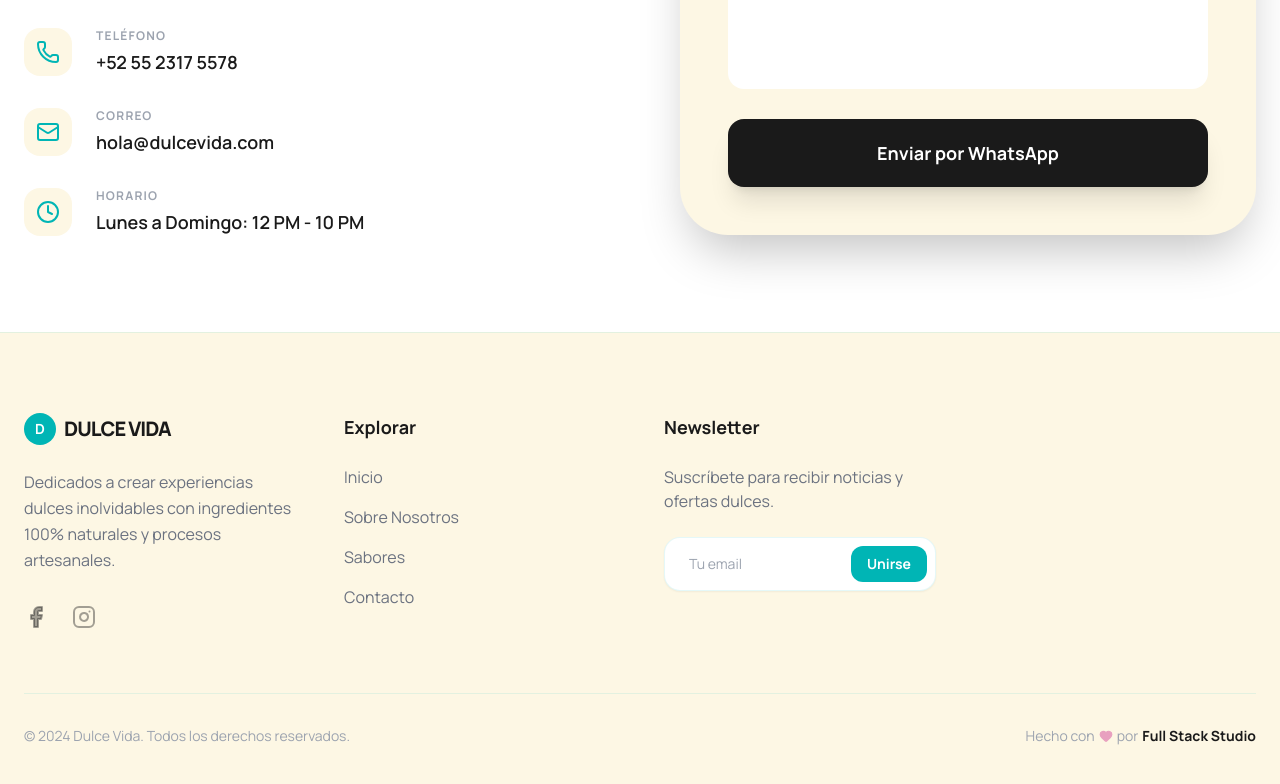
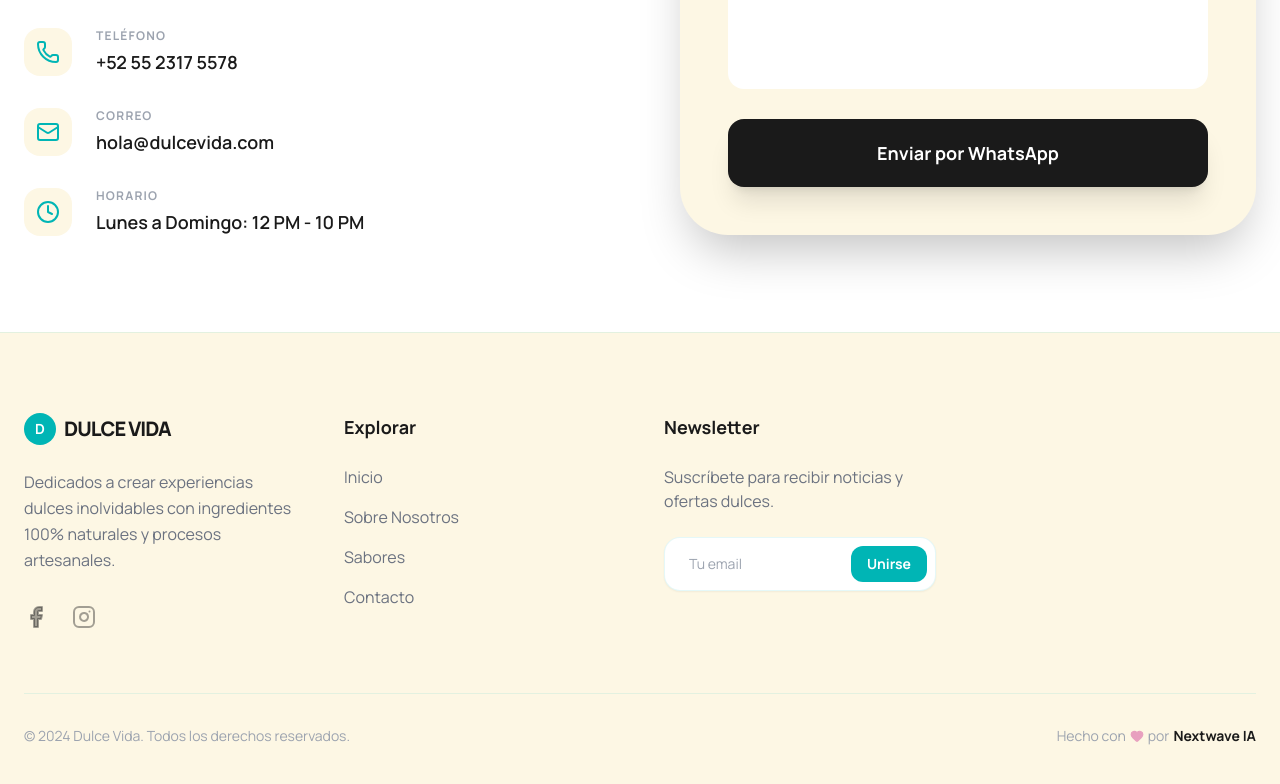
Before and after one commit to javieringuerzon0-sketch/dulce-vida, a React (Vite) app: page / in a window 1280 px wide. Shown: the part 4437-5221 px from the top of the page. Built offline with nearby package versions, Linux system fonts and the light colour scheme.

Commit message:
Update footer branding to Nextwave IA
Co-Authored-By: Claude Sonnet 4.5 <noreply@anthropic.com>

```diff
--- a/components/Footer.tsx
+++ b/components/Footer.tsx
@@ -49,7 +49,7 @@ export const Footer: React.FC = () => {
         <div className="pt-8 border-t border-brand-teal/10 flex flex-col md:flex-row justify-between items-center text-sm text-gray-400 gap-4">
           <p>© 2024 Dulce Vida. Todos los derechos reservados.</p>
           <div className="flex items-center">
-            Hecho con <Heart size={14} className="mx-1 text-brand-pink fill-brand-pink" /> por <span className="text-brand-dark font-bold ml-1">Full Stack Studio</span>
+            Hecho con <Heart size={14} className="mx-1 text-brand-pink fill-brand-pink" /> por <span className="text-brand-dark font-bold ml-1">Nextwave IA</span>
           </div>
         </div>
       </div>
```
